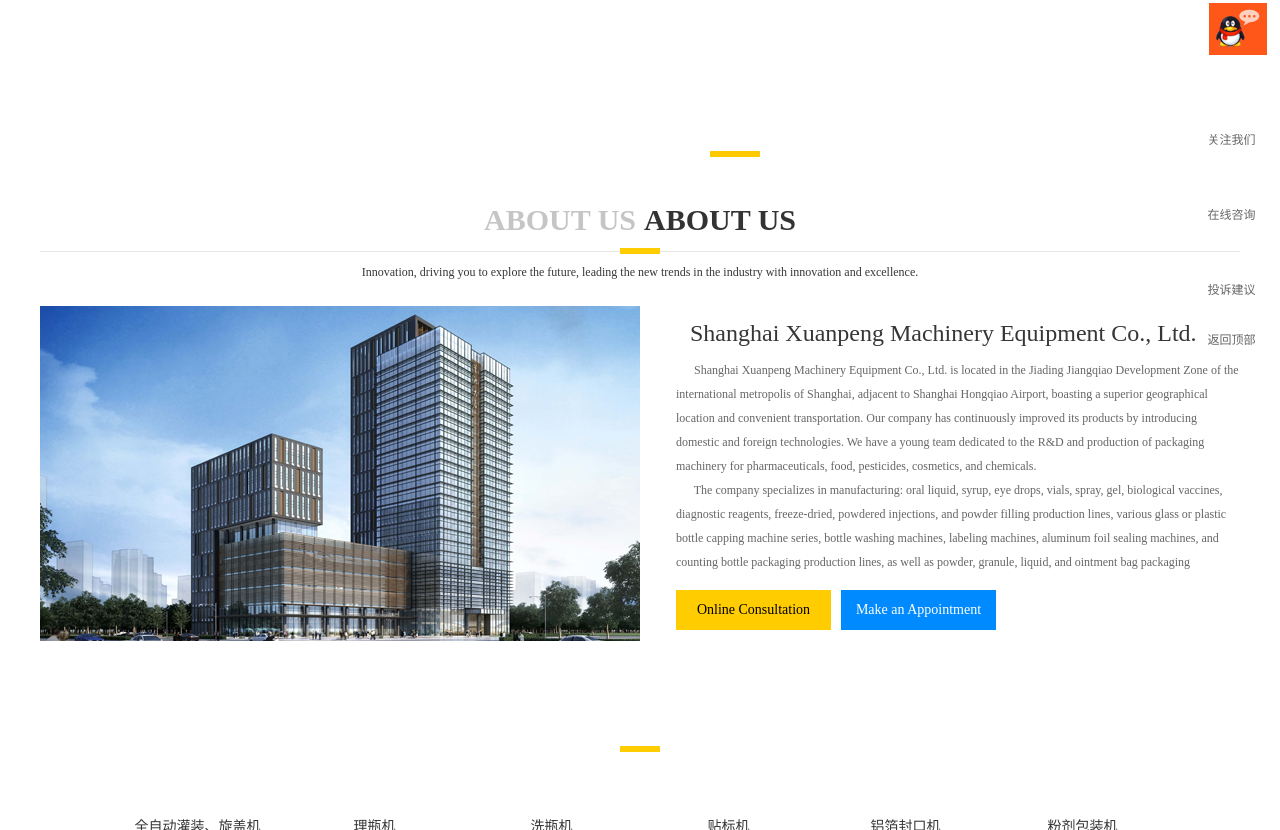
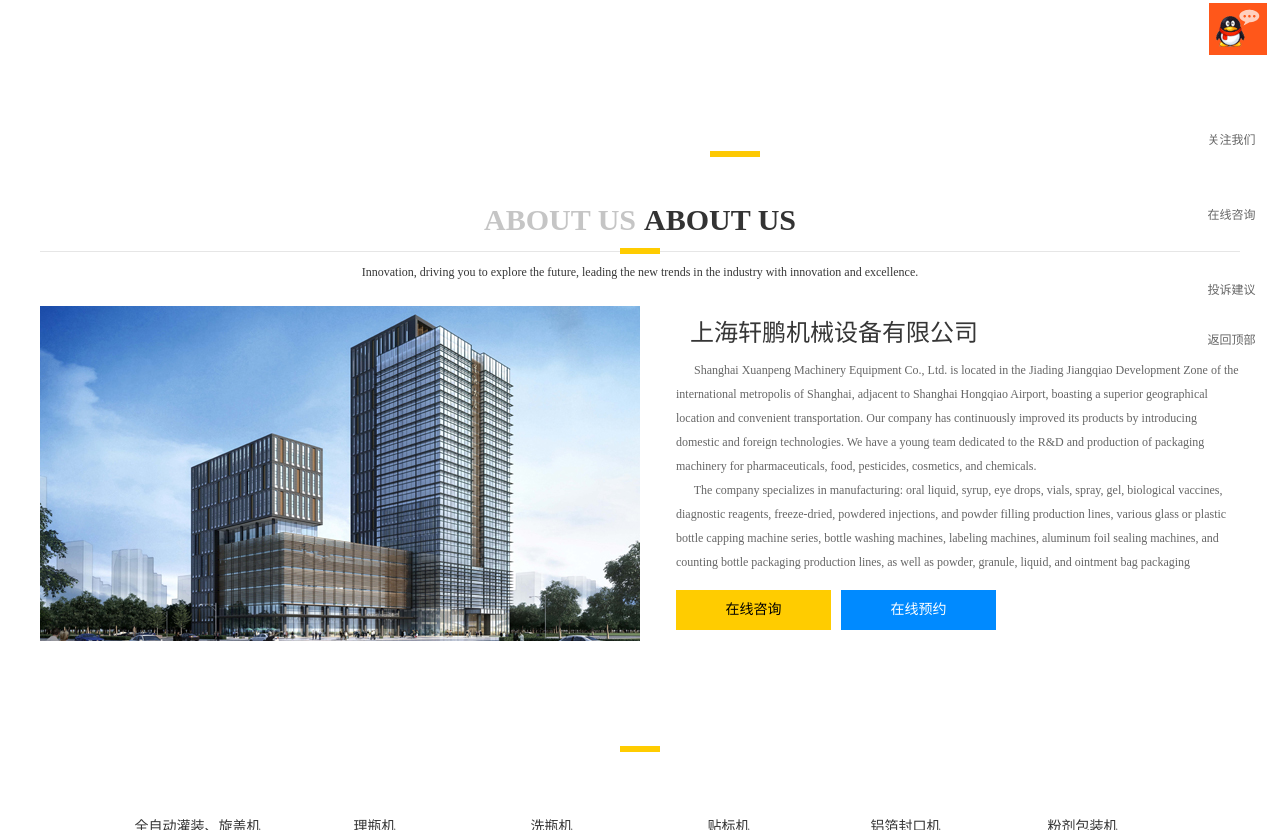
Before and after one commit to HonLZL/xuanpeng, a plain HTML site: page index.html in a window 1280 px wide. Shown: the part 383-1213 px from the top of the page. Drawn offline with Linux system fonts and the light colour scheme.

Commit message:
xuanpeng

```diff
--- a/index.html
+++ b/index.html
@@ -3346,7 +3346,7 @@ $(function(){
 		</div>
 		<div class="indexabout_pic"><img src="./xuanpengjixie/1661157658248955.jpg"></div>
 		<div class="indexabout_info">
-			<div class="ttl">Shanghai Xuanpeng Machinery Equipment Co., Ltd.</div>
+			<div class="ttl">上海轩鹏机械设备有限公司</div>
 			<div class="aboutdesc">
 				<div>&nbsp; &nbsp; &nbsp;
 					Shanghai Xuanpeng Machinery Equipment Co., Ltd. is located in the Jiading Jiangqiao Development Zone of the international metropolis of Shanghai, adjacent to Shanghai Hongqiao Airport, boasting a superior geographical location and convenient transportation. Our company has continuously improved its products by introducing domestic and foreign technologies. We have a young team dedicated to the R&D and production of packaging machinery for pharmaceuticals, food, pesticides, cosmetics, and chemicals.
@@ -3357,12 +3357,12 @@ $(function(){
 				<div>&nbsp; &nbsp; &nbsp; Our products are widely distributed across China and exported to America, Europe, Africa, the Middle East, and many other parts of the world. Product quality is supported by tracking services, free maintenance within the warranty period, and lifetime repairs.
 				</div>
 				<div>&nbsp; &nbsp; &nbsp; The company consistently adheres to the business philosophy that "the essence of commerce is integrity." We look forward to collaborating with people from all walks of life, seeking common development, and warmly welcome domestic and international merchants and friends to visit and guide us at our factory. We will offer the best price, highest quality, and finest service for mutual growth between our customers and Xuanpeng.&nbsp;</div>
-				<p><br></p>
+				<p><br></p>...
 			</div>
 			<div class="aboutzix"> <a href="http://wpa.qq.com/msgrd?v=3&amp;uin=383170977&amp;site=qq&amp;menu=yes"
-					target="_blank">Online Consultation</a> <a class="aboutlink2"
+					target="_blank">在线咨询</a> <a class="aboutlink2"
 					href="http://wpa.qq.com/msgrd?v=3&amp;uin=383170977&amp;site=qq&amp;menu=yes"
-					target="_blank">Make an Appointment Online</a> </div>
+					target="_blank">在线预约</a> </div>
 		</div>
 	</div>
 	<div class="inexcp">
```
